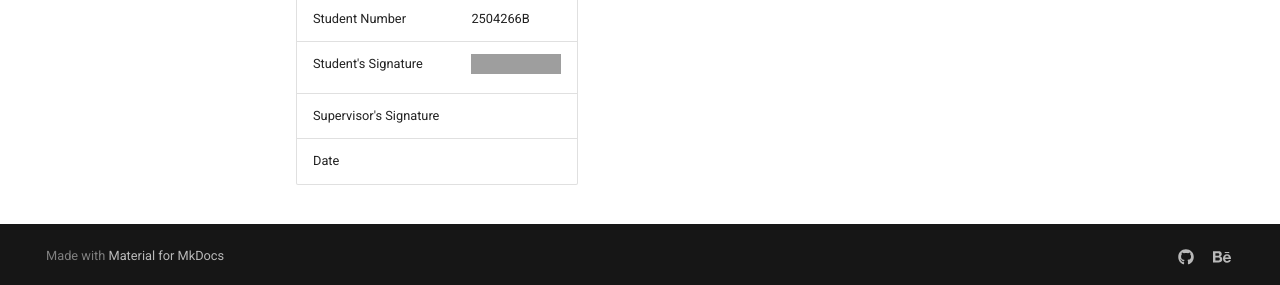
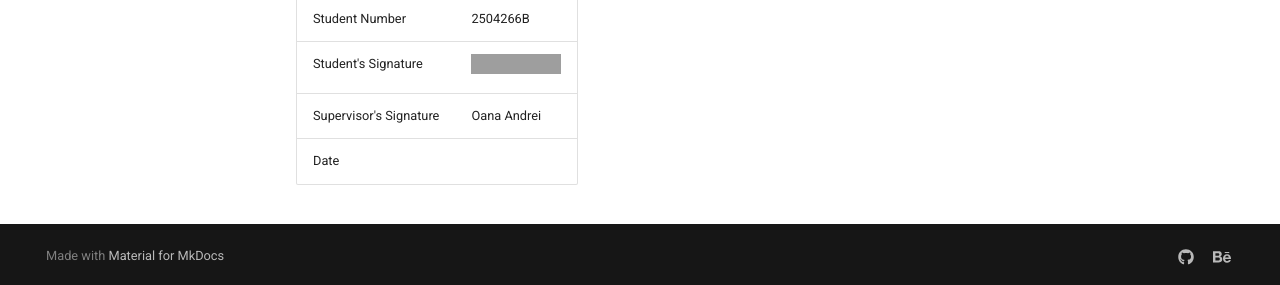
Before and after one commit to ineshbose/portion-mate, an MkDocs documentation site: the page built from docs/Ethics Checklist.md, in a window 1280 px wide and 900 px high, scrolled down 1244 px. Shown: the part 612-897 px from the top of the window. Built offline with MkDocs 1.6.1 and Material for MkDocs 9.7.7, drawn with Linux system fonts in a browser that asks for light colours; comment, search, counter and statistics services are not loaded; grey boxes are pictures that could not be loaded.

Commit message:
Update Ethics Checklist.md
Added supervisor signature

```diff
--- a/docs/Ethics Checklist.md
+++ b/docs/Ethics Checklist.md
@@ -84,7 +84,7 @@
   </tr>
   <tr>
     <td>Supervisor's Signature</td>
-    <td></td>
+    <td>Oana Andrei</td>
   </tr>
   <tr>
     <td>Date</td>
```
